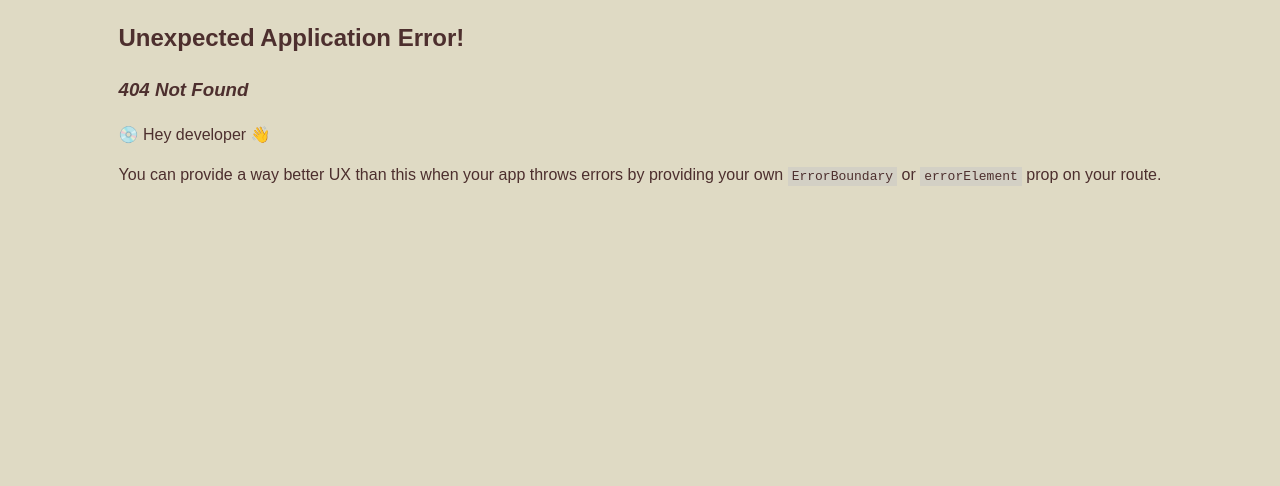
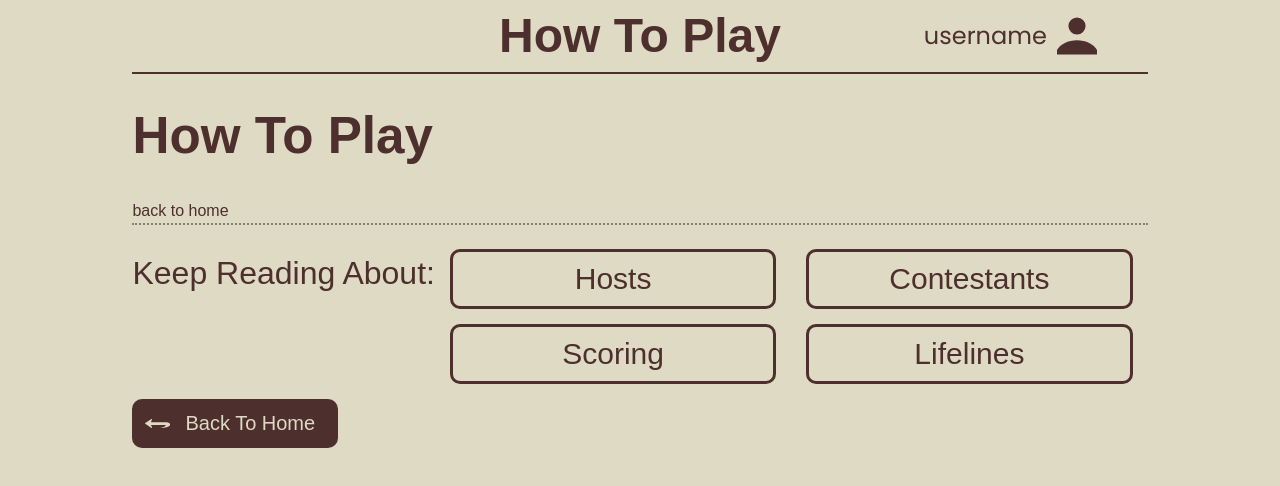
Before and after one commit to wwtbtfc/wwtbtfc-frontend, a React (Vite) app: page /overview in a window 1280 px wide. Before the commit this address had no page. Shown: the top 486 px of the page. Built offline with nearby package versions, Linux system fonts and the light colour scheme; a web font is replaced by a local one.

Commit message:
feat: used a Layout route to solve issues with KeepReading

```diff
--- a/src/components/index.ts
+++ b/src/components/index.ts
@@ -1,3 +1,4 @@
 export { Button } from './Button';
 export { BackButton } from './BackButton';
 export { KeepReading } from './KeepReading';
+export { TitleBanner } from './TitleBanner';
--- /dev/null
+++ b/src/views/HowToPlay/Home/Home.tsx
@@ -0,0 +1,20 @@
+import { KeepReading, BackButton } from '@ui/components';
+import { Outlet } from 'react-router';
+
+export const HowToPlay = () => {
+  return (
+    <>
+      <Outlet />
+      <KeepReading
+        buttons={[
+          { path: '/overview', title: 'Overview' },
+          { path: '/hosts', title: 'Hosts' },
+          { path: '/contestants', title: 'Contestants' },
+          { path: '/scoring', title: 'Scoring' },
+          { path: '/lifelines', title: 'Lifelines' },
+        ]}
+      ></KeepReading>
+      <BackButton />
+    </>
+  );
+};
--- /dev/null
+++ b/src/views/HowToPlay/Home/index.ts
@@ -0,0 +1 @@
+export { HowToPlay } from './Home';
--- a/src/views/HowToPlay/Overview/Overview.tsx
+++ b/src/views/HowToPlay/Overview/Overview.tsx
@@ -1,10 +1,9 @@
-import { Outlet, useNavigate } from 'react-router';
+import { useNavigate } from 'react-router';
 import { TitleBanner } from '@ui/components/TitleBanner';
-import { BackButton } from '@ui/components';
-import { KeepReading } from '@ui/components';
 
 export const Overview = () => {
   const navigate = useNavigate();
+
   return (
     <>
       <TitleBanner title="How To Play"></TitleBanner>
@@ -16,9 +15,6 @@ export const Overview = () => {
       >
         back to home
       </div>
-      <Outlet />
-      <KeepReading></KeepReading>
-      <BackButton />
     </>
   );
 };
--- a/src/views/HowToPlay/Overview/index.ts
+++ b/src/views/HowToPlay/Overview/index.ts
@@ -1 +1,2 @@
 export { Overview } from './Overview';
+export { HowToPlay } from '../Home/Home';
--- a/src/views/HowToPlay/index.ts
+++ b/src/views/HowToPlay/index.ts
@@ -1,2 +1,3 @@
 export { Overview } from './Overview';
 export { Lifelines } from './Lifelines';
+export { HowToPlay } from './Home';
```
Also changed, not shown: src/components/KeepReading/KeepReading.tsx (+5 -9 lines), src/router/router.tsx (+17 -17 lines).
